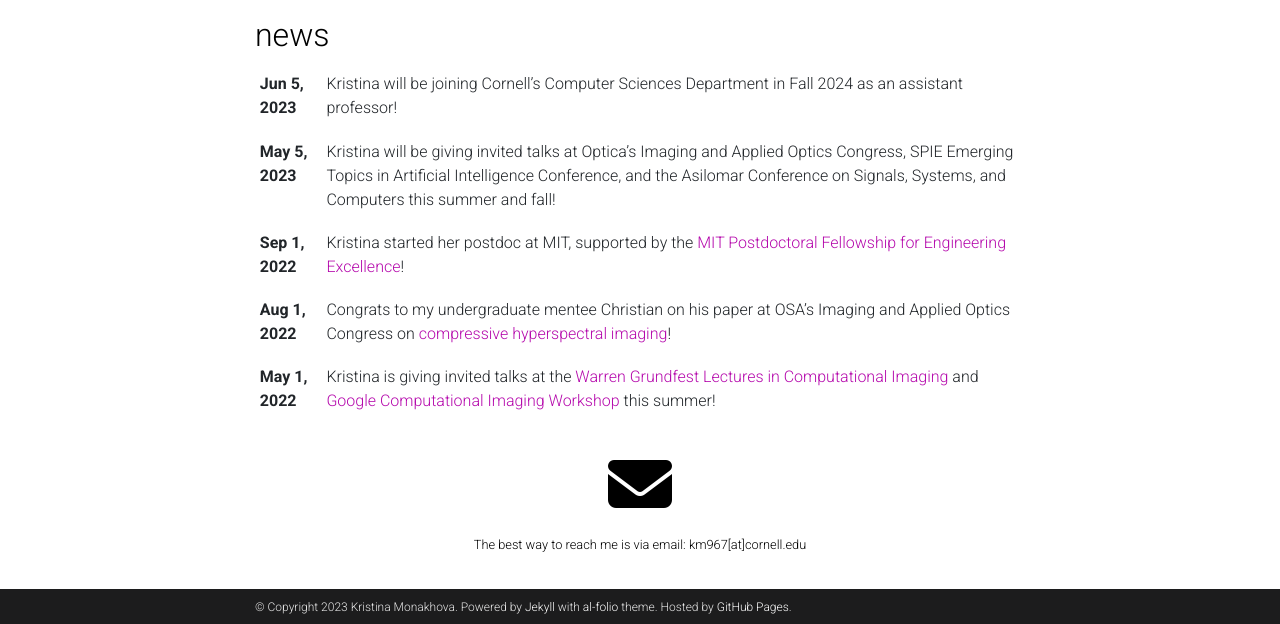
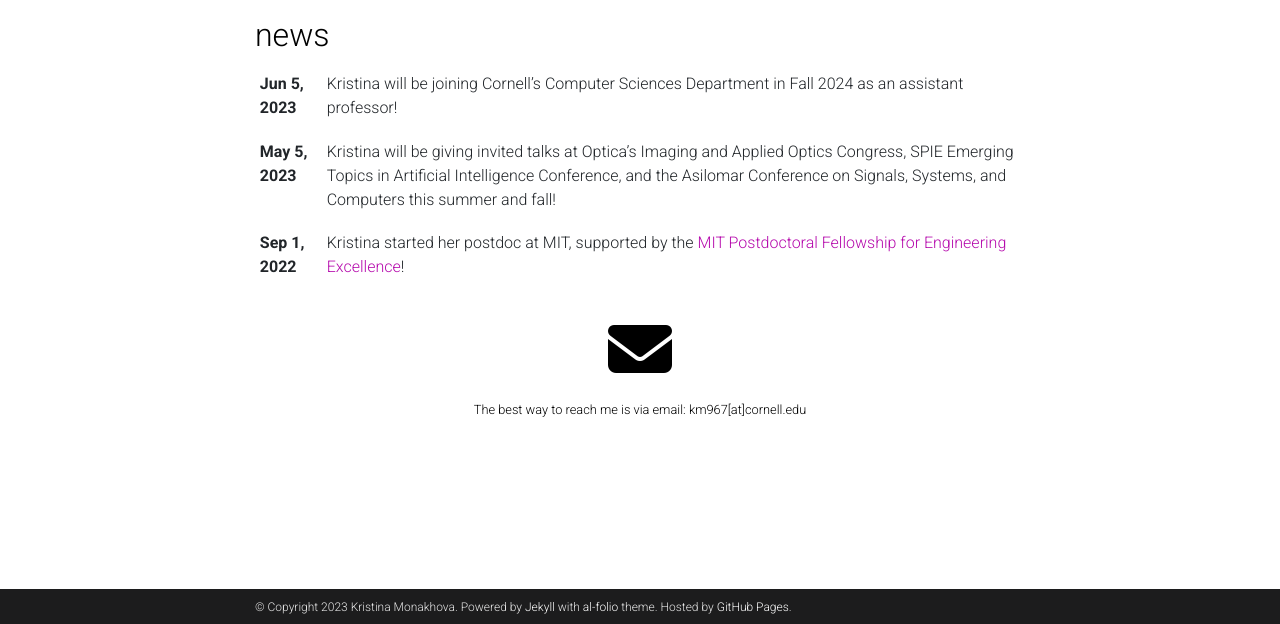
Before and after one commit to monakhova/monakhova.github.io, a Jekyll site: the page built from _pages/about.md, in a window 1280 px wide and 900 px high, scrolled down 1512 px, cut to the strip 276-900 px from the top of the window. Built offline with Jekyll 4.4.1, drawn with Linux system fonts in a browser that asks for light colours; full-size pictures stand in for the smaller copies a plugin makes; comment, search, counter and statistics services are not loaded; a style sheet for code colours, icons or effects is not loaded; some of the changed lines change nothing that is shown.

Commit message:
updated news

```diff
--- a/_config.yml
+++ b/_config.yml
@@ -179,7 +179,7 @@ collections:
 announcements:
   enabled: true
   scrollable: true # adds a vertical scroll bar if there are more than 3 news items
-  limit: 5 # leave blank to include all the news in the `_news` folder
+  limit: 3 # leave blank to include all the news in the `_news` folder
 
 latest_posts:
   enabled: true
```
